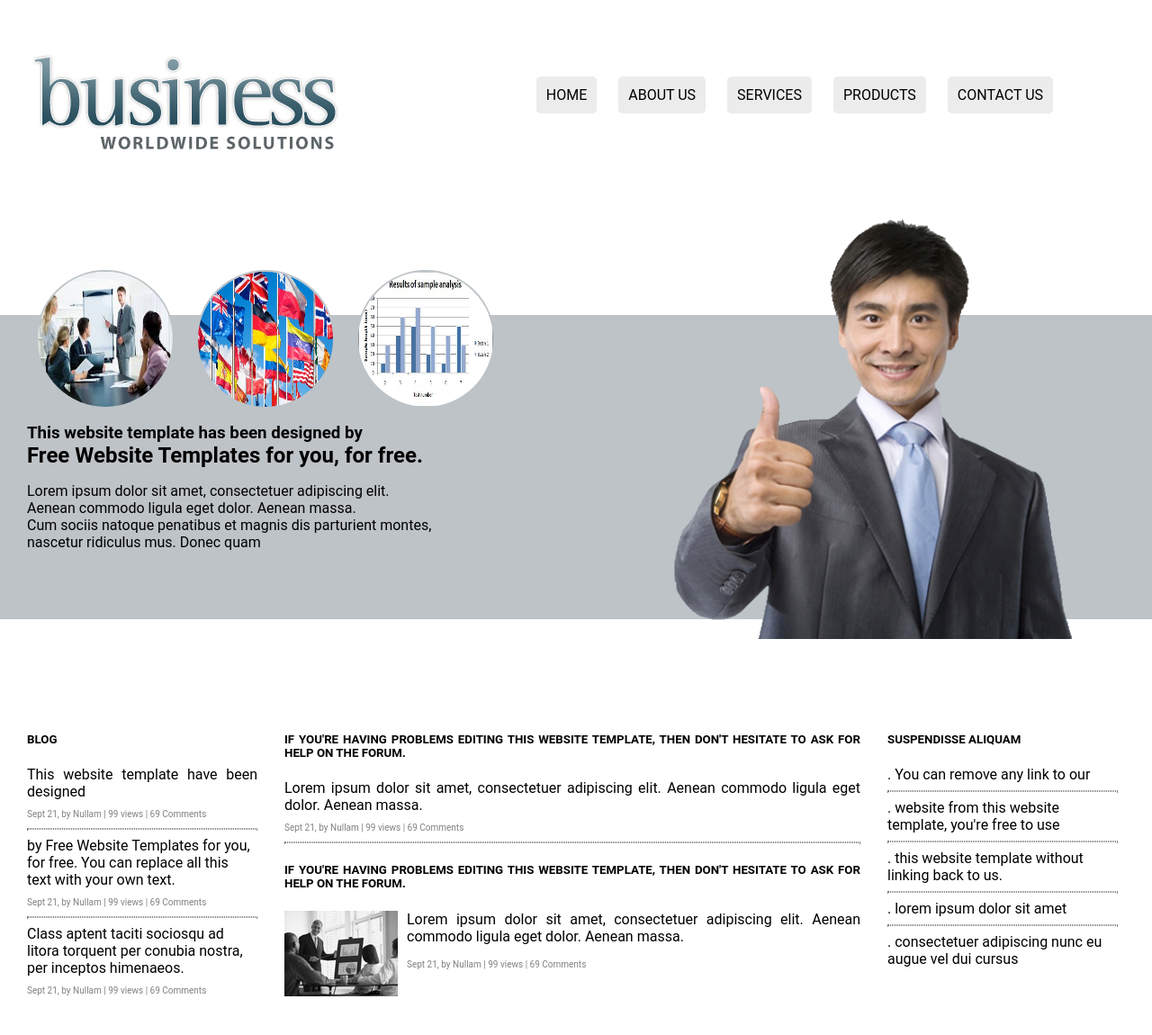
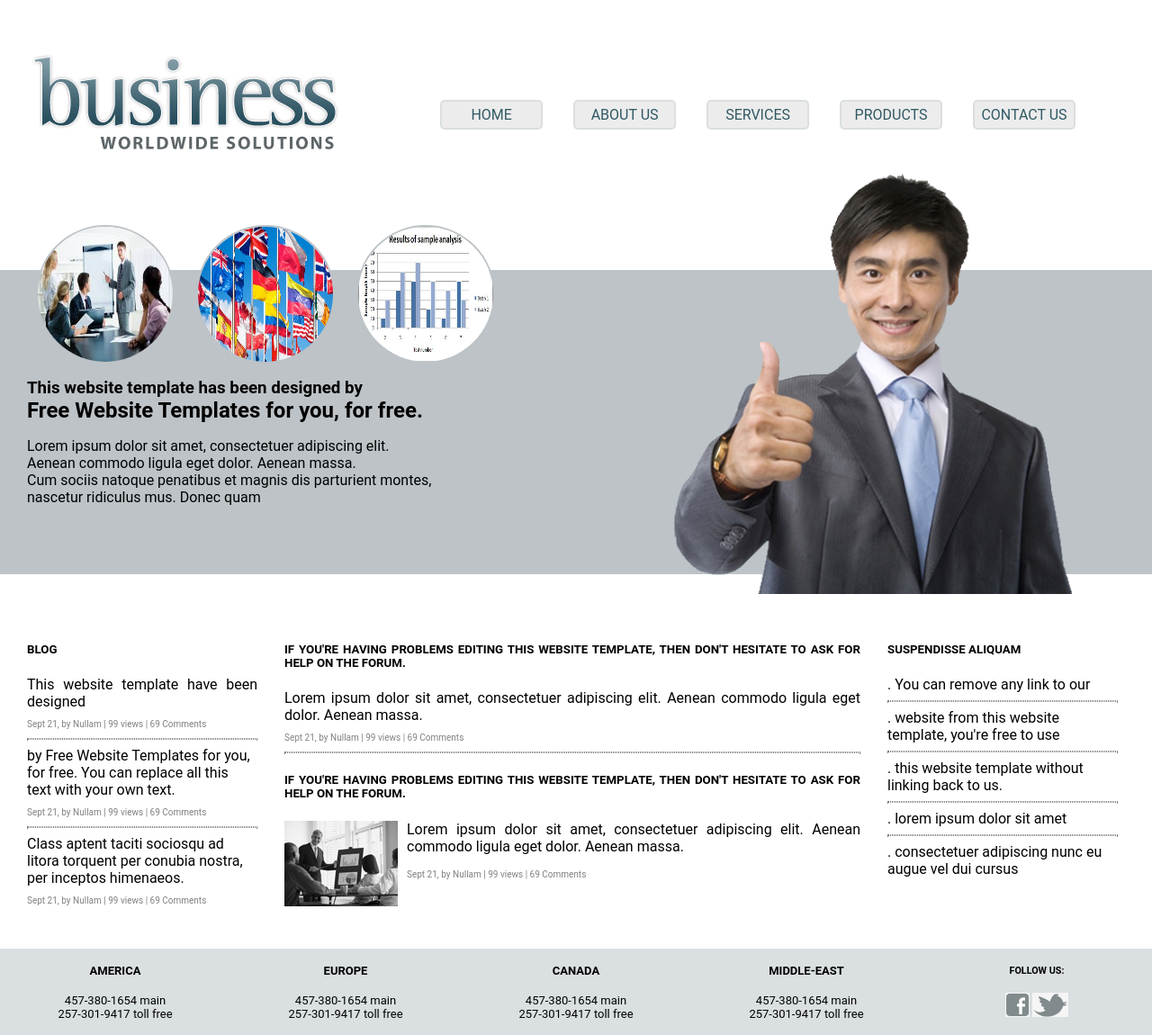
Before and after one commit to Olujuwon/bws, a plain HTML site: page index.html in a window 1280 px wide. Shown: the top 1150 px of the page at 90% size. Drawn offline with Linux system fonts and the light colour scheme.

Commit message:
gh-pages
gh-pages

```diff
--- a/index.css
+++ b/index.css
@@ -10,7 +10,7 @@ body{
     background-color: white;
 }
 .navbar{
-    height: 250px;
+    height: 200px;
     background-color:transparent;
 }
 .navbar img{
@@ -22,19 +22,32 @@ body{
     position: relative;
     float: right;
     top: 80px;
-    right: 100px;
+    right: 70px;
 
 }
 .fix{
     clear: both;
 }
 .navbar li{
-    display: inline;
+    display: inline-block;
     border-radius: 5px;
-    border: 1px solid #ECECEC;
-    padding: 10px;
-    margin: 10px;
+    border: 2px solid #DADFE1;
+    padding: 5px ;
+    margin: 15px;
     background-color: #ECECEC;
+    width: 100px;
+    text-align: center;
+}
+.navbar li a{
+    text-decoration: none;
+    color: #315A65;
+}
+.navbar li:hover{
+    color: white;
+    background-color: #315A65;
+}
+.navbar li a:hover{
+    color: white;
 }
 .imgs{
     height: 100px;
@@ -64,7 +77,7 @@ body{
 .para img{
     float: right;
     position: absolute;
-    top: 230px;
+    top: 180px;
     height: 480px;
     right: 80px;
 }
@@ -80,13 +93,13 @@ body{
     height: 150px;
 }
 .fword{
-    display: inline-block;
-    width: 10%;
+    float: left;
+    width: 20%;
     font-size: small;
 }
 .sections{
     width: 100%;
-    height: 500px;
+    height: 400px;
     background-color: transparent;
     align-content: center;
     font-size: medium;
--- a/index.html
+++ b/index.html
@@ -13,11 +13,11 @@
         <div class="navbar">
             <img src="./logo.jpg" alt="">
             <ul>
-                <li>HOME</li>
-                <li>ABOUT US</li>
-                <li>SERVICES</li>
-                <li>PRODUCTS</li>
-                <li>CONTACT US</li>
+                <li> <a href="#">HOME</a></li>
+                <li><a href="#">ABOUT US</a></li>
+                <li><a href="#">SERVICES</a></li>
+                <li><a href="#">PRODUCTS</a></li>
+                <li><a href="#">CONTACT US</a></li>
             </ul>
         </div>
         <div class="imgs">
@@ -130,8 +130,9 @@
                         <img src="./fb-icon.gif" alt="">
                         <img src="./twitter-icon.gif" alt="">
                 </div>
+
             </div>
-           <h6>&copy 2012. All rights reserved.</h6>
+            <h6>&copy 2012. All rights reserved.</h6>
         </div>
 
     </div>
```
